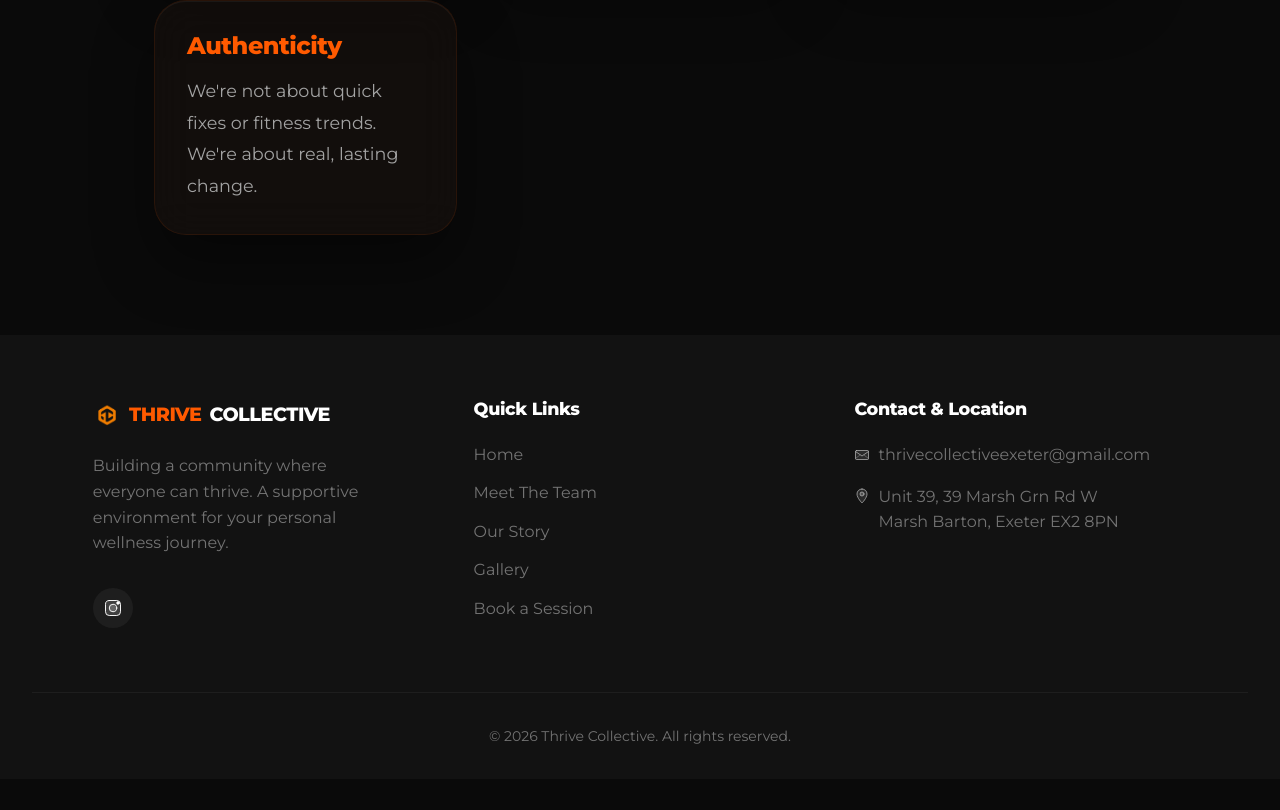
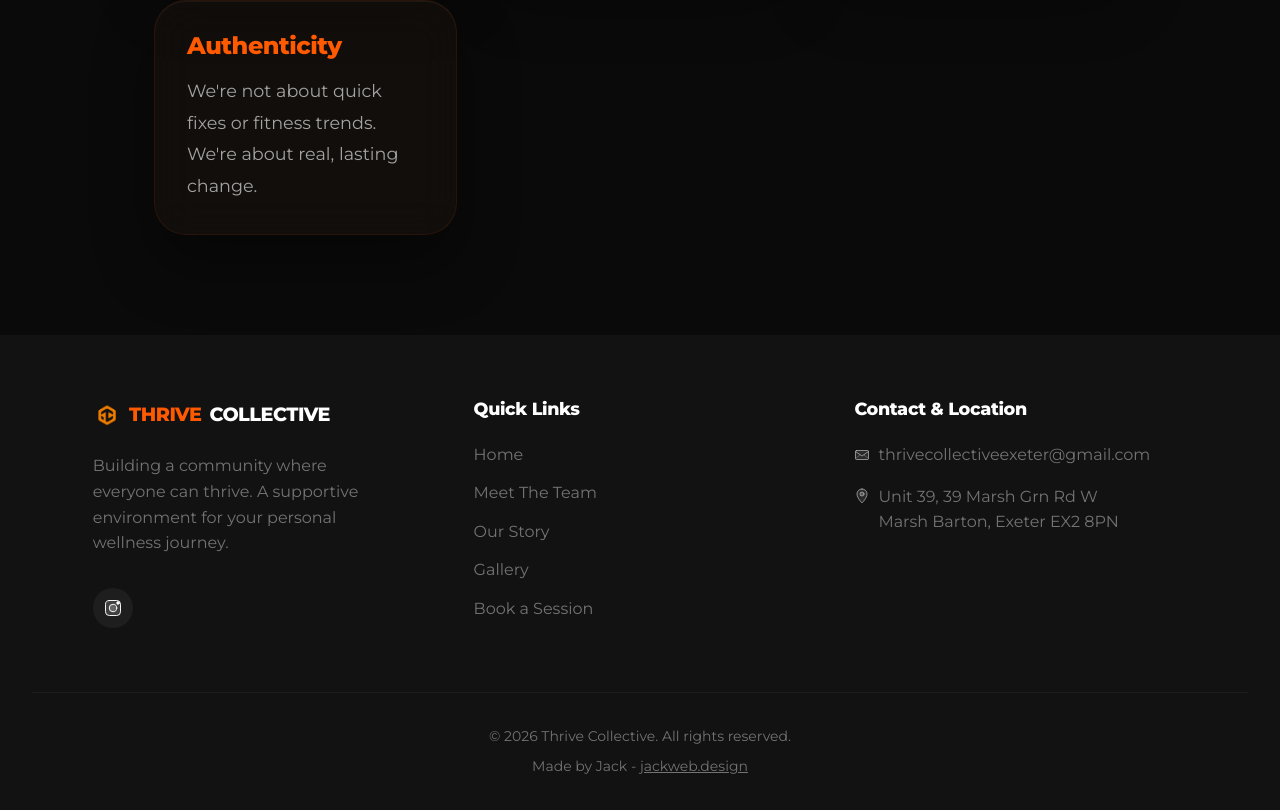
Before and after one commit to jackparsonsuk/Thrive, a React (Vite) app in the folder website/: page /about in a window 1280 px wide. Shown: the part 2546-3356 px from the top of the page. Before the commit the page ends 3325 px from the top, so only its background shows below. Built offline with nearby package versions, Linux system fonts and the light colour scheme.

Commit message:
SEO and made by Jack

```diff
--- a/website/index.html
+++ b/website/index.html
@@ -4,6 +4,11 @@
     <meta charset="UTF-8" />
     <link rel="icon" type="image/png" href="/logos/TC_Monogram_Colour.png" />
     <meta name="viewport" content="width=device-width, initial-scale=1.0" />
+    <meta name="description" content="Thrive Collective is a personal training facility in Exeter abandoning the intimidating gym floor for a supportive, elite wellness space for every ability." />
+    <meta name="keywords" content="Thrive Collective, Personal Training, Wellness, Community, Exeter" />
+    <meta property="og:title" content="Thrive Collective - Personal Training & Wellness Exeter" />
+    <meta property="og:description" content="Thrive Collective is a personal training facility in Exeter abandoning the intimidating gym floor for a supportive, elite wellness space for every ability." />
+    <meta property="og:type" content="website" />
     <title>Thrive Collective</title>
   </head>
   <body>
--- a/website/src/components/Footer.tsx
+++ b/website/src/components/Footer.tsx
@@ -46,8 +46,9 @@ const Footer = () => {
                     </p>
                 </div>
             </div>
-            <div style={{ textAlign: 'center', marginTop: '4rem', paddingTop: '2rem', borderTop: '1px solid rgba(255,255,255,0.05)', color: 'var(--text-muted)', fontSize: '0.875rem' }}>
-                &copy; {new Date().getFullYear()} Thrive Collective. All rights reserved.
+            <div style={{ textAlign: 'center', marginTop: '4rem', paddingTop: '2rem', borderTop: '1px solid rgba(255,255,255,0.05)', color: 'var(--text-muted)', fontSize: '0.875rem', display: 'flex', flexDirection: 'column', gap: '0.5rem' }}>
+                <div>&copy; {new Date().getFullYear()} Thrive Collective. All rights reserved.</div>
+                <div>Made by Jack - <a href="https://jackweb.design" target="_blank" rel="noopener noreferrer" style={{ color: 'inherit', textDecoration: 'underline', transition: 'color var(--transition-fast)' }} onMouseOver={(e) => e.currentTarget.style.color = 'var(--color-orange)'} onMouseOut={(e) => e.currentTarget.style.color = 'inherit'}>jackweb.design</a></div>
             </div>
         </footer>
     );
```
Also changed, not shown: 1 other file (tests, documents, lock files or other folders).
